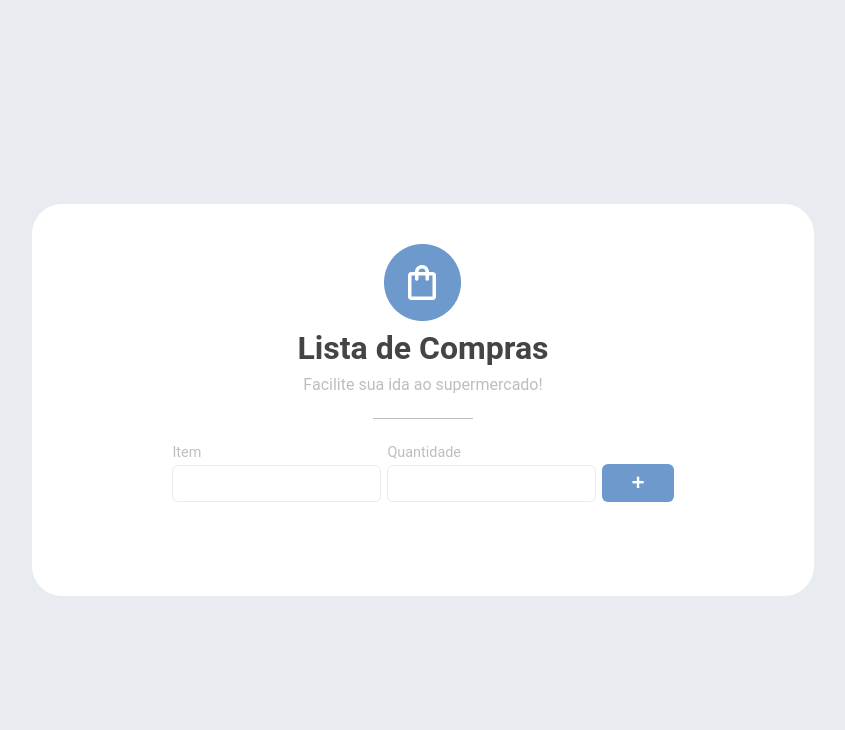
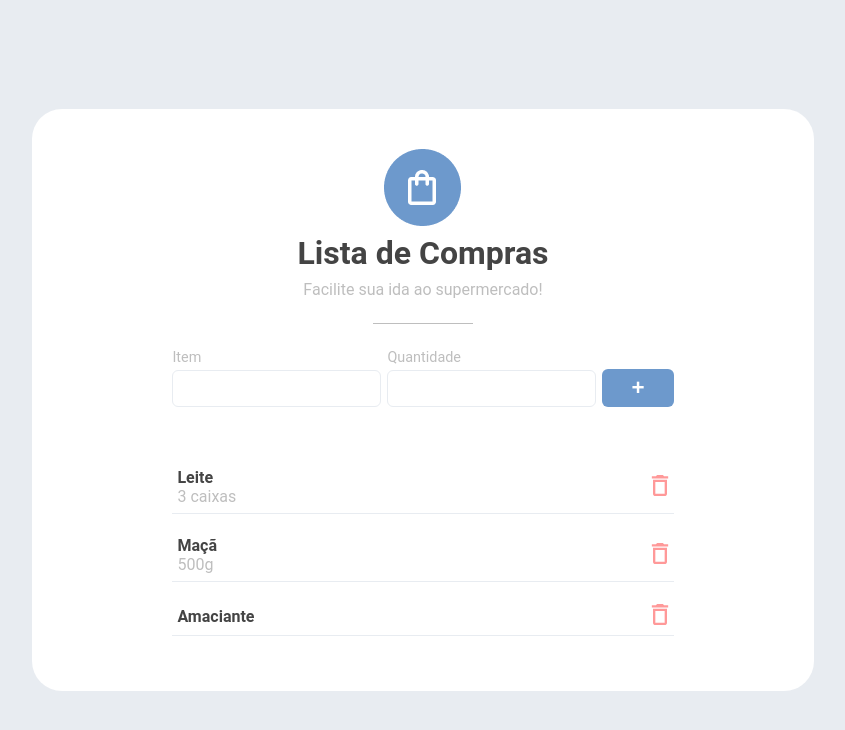
Before and after one commit to ruan-narici/ListaCompras, a React (Create React App) app: page / in a window 1280 px wide. Shown: the top 730 px of the page, without its empty margins (217-1062 px from the left). Built offline with nearby package versions, Linux system fonts and the light colour scheme.

Commit message:
feat: ADD list for show itens

```diff
--- /dev/null
+++ b/src/components/List/Item/Item.module.scss
@@ -0,0 +1,16 @@
+@import 'styles/variables.scss';
+
+.item {
+  display: flex;
+  justify-content: space-between;
+  align-items: center;
+  padding: 7px 5px;
+  border-bottom: 1px solid $gray;
+  margin-bottom: 15px;
+
+  &__text {
+    color: $black;
+    font-weight: bold;
+    font-size: 1rem;
+  }
+}
--- /dev/null
+++ b/src/components/List/Item/index.tsx
@@ -0,0 +1,19 @@
+import Description from 'components/Description';
+import styles from './Item.module.scss';
+import RmButton from 'components/RmButton';
+
+interface Props {
+  data?: any
+}
+
+export default function Item({ data }: Props) {
+  return (
+    <li className={ styles.item }>
+      <div>
+        <p className={ styles.item__text }>{ data.text }</p>
+        <Description description={ data.description } />
+      </div>
+      <RmButton />
+    </li>
+  );
+}
--- /dev/null
+++ b/src/components/List/List.module.scss
@@ -0,0 +1,5 @@
+@import 'styles/variables.scss';
+
+.list {
+  list-style: none;
+}
--- /dev/null
+++ b/src/components/List/index.tsx
@@ -0,0 +1,28 @@
+import Item from './Item';
+import styles from './List.module.scss';
+
+const itens = [
+  {
+    id: 1,
+    text: 'Leite',
+    description: '3 caixas'
+  },
+  {
+    id: 2,
+    text: 'Maçã',
+    description: '500g'
+  },
+  {
+    id: 3,
+    text: 'Amaciante',
+    description: ''
+  }
+];
+
+export default function List() {
+  return (
+    <ul className={ styles.list }>
+      { itens.map(item => <Item key={ item.id } data={ item } />) }
+    </ul>
+  );
+}
--- /dev/null
+++ b/src/components/RmButton/RmButton.module.scss
@@ -0,0 +1,10 @@
+.button {
+  background-color: transparent;
+  border: none;
+  outline: none;
+
+  &:hover {
+    cursor: pointer;
+    scale: 1.1;
+  }
+}
--- /dev/null
+++ b/src/components/RmButton/index.tsx
@@ -0,0 +1,12 @@
+import styles from './RmButton.module.scss';
+import { ReactComponent as Icon } from 'assets/img/trash_icon.svg';
+
+interface Props {
+  callback?: () => void
+}
+
+export default function RmButton({ callback }: Props) {
+  return (
+    <button onClick={ callback } className={ styles.button }><Icon /></button>
+  );
+}
--- a/src/pages/Home/index.tsx
+++ b/src/pages/Home/index.tsx
@@ -1,6 +1,7 @@
 import Header from 'components/Header';
 import styles from './Home.module.scss';
 import Form from 'components/Form';
+import List from 'components/List';
 
 export default function Home() {
   return (
@@ -9,6 +10,7 @@ export default function Home() {
         text='Lista de Compras'
         description='Facilite sua ida ao supermercado!' />
       <Form />
+      <List />
     </section>
   );
 }
```
Also changed, not shown: src/assets/img/trash_icon.svg (added).
